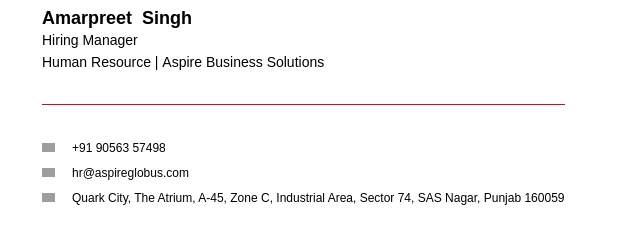
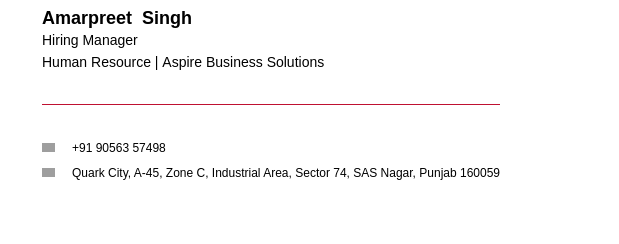
Before and after one commit to aspiredevelopment/amar-sir-email-signature, a plain HTML site: page index.html in a window 1280 px wide. Shown: the full height of the page, 142-761 px from the left. Drawn offline with Linux system fonts and the light colour scheme; grey boxes are pictures that could not be loaded.

Commit message:
removed email

```diff
--- a/index.html
+++ b/index.html
@@ -193,59 +193,7 @@
                         >
                       </td>
                     </tr>
-                    <tr height="25" style="vertical-align: middle">
-                      <td width="30" style="vertical-align: middle">
-                        <table
-                          cellpadding="0"
-                          cellspacing="0"
-                          class="table__StyledTable-sc-1avdl6r-0 jWJRxL"
-                          style="
-                            vertical-align: -webkit-baseline-middle;
-                            font-size: medium;
-                            font-family: Arial;
-                          "
-                        >
-                          <tbody>
-                            <tr>
-                              <td style="vertical-align: bottom">
-                                <span
-                                  color="#BF1131"
-                                  width="11"
-                                  class="contact-info__IconWrapper-sc-mmkjr6-1 hBHfIp"
-                                  style="
-                                    display: inline-block;
-                                    background-color: rgb(191, 17, 49);
-                                  "
-                                  ><img
-                                    src="https://cdn2.hubspot.net/hubfs/53/tools/email-signature-generator/icons/email-icon-2x.png"
-                                    color="#BF1131"
-                                    alt="emailAddress"
-                                    width="13"
-                                    class="contact-info__ContactLabelIcon-sc-mmkjr6-0 dGVIJx"
-                                    style="
-                                      display: block;
-                                      background-color: rgb(191, 17, 49);
-                                    "
-                                /></span>
-                              </td>
-                            </tr>
-                          </tbody>
-                        </table>
-                      </td>
-                      <td style="padding: 0px">
-                        <a
-                          href="mailto:hr@aspireglobus.com"
-                          color="#000000"
-                          class="contact-info__ExternalLink-sc-mmkjr6-2 bibcmr"
-                          style="
-                            text-decoration: none;
-                            color: rgb(0, 0, 0);
-                            font-size: 12px;
-                          "
-                          ><span>hr@aspireglobus.com</span></a
-                        >
-                      </td>
-                    </tr>
+
                     <tr height="25" style="vertical-align: middle">
                       <td width="30" style="vertical-align: middle">
                         <table
@@ -291,7 +239,7 @@
                           class="contact-info__Address-sc-mmkjr6-3 fhjLwd"
                           style="font-size: 12px; color: rgb(0, 0, 0)"
                           ><span
-                            >Quark City, The Atrium, A-45, Zone C, Industrial
+                            >Quark City, A-45, Zone C, Industrial
                             Area, Sector 74, SAS Nagar, Punjab 160059</span
                           ></span
                         >
```
